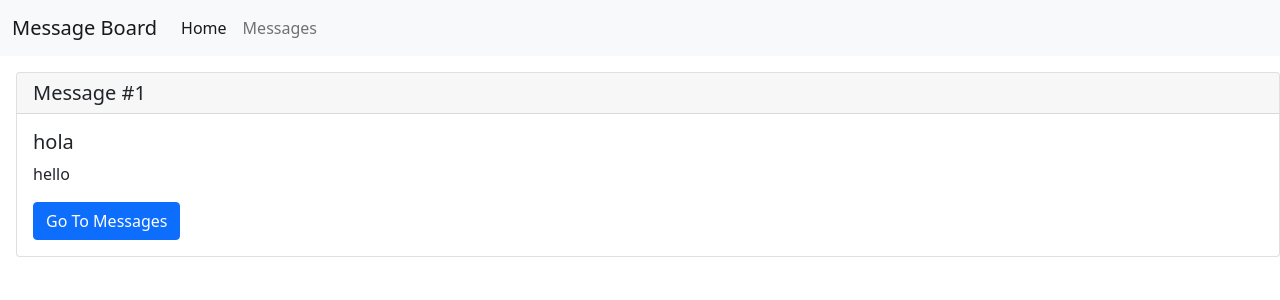
After one commit to iAmKevinCruz/unit_111_flask_mb_sqlalchemy, a Flask app: page /messages/1 in a window 1280 px wide. The commit adds this page. Shown: the top 300 px of the page. Run offline with Flask 2, Linux system fonts and the light colour scheme; data comes from the database, SQL or seed files in the repository.

Commit message:
added more funciontality to the buttons

```diff
--- a/app/routes.py
+++ b/app/routes.py
@@ -1,4 +1,4 @@
-from flask import request
+from flask import request, render_template
 from app import db, app
 from app.database import Message
 
@@ -21,7 +21,13 @@ def create_message():
 
 @app.get("/messages")
 def read_all_messages():
-    return Message.query.all()
+    messages = Message.query.all()
+    return render_template("message_list.html", message_list=messages)
+
+@app.get("/messages/<pk>")
+def read_messages_by_id(pk):
+    message = Message.query.filter_by(id=pk).first()
+    return render_template("message_detail.html", message=message)
 
 @app.get("/greeting/<name>")
 def greet(name):
--- /dev/null
+++ b/app/templates/base.html
@@ -0,0 +1,45 @@
+<!DOCTYPE html>
+<html lang="en">
+<head>
+    <meta charset="UTF-8">
+    <meta http-equiv="X-UA-Compatible" content="IE=edge">
+    <meta name="viewport" content="width=device-width, initial-scale=1.0">
+    <link href="https://cdn.jsdelivr.net/npm/bootstrap@5.1.3/dist/css/bootstrap.min.css" rel="stylesheet" integrity="sha384-1BmE4kWBq78iYhFldvKuhfTAU6auU8tT94WrHftjDbrCEXSU1oBoqyl2QvZ6jIW3" crossorigin="anonymous">
+    <title>{%block title %}Message Board{%endblock title %}</title>
+</head>
+<body>
+    <nav class="navbar navbar-expand-lg navbar-light bg-light">
+        <div class="container-fluid">
+            <a class="navbar-brand" href="#">Message Board</a>
+            <button class="navbar-toggler"
+                    type="button"
+                    data-bs-toggle="collapse"
+                    data-bs-target="#navbarNav"
+                    aria-controls="navbarNav"
+                    aria-expanded="false"
+                    aria-label="Toggle navigation">
+            <span class="navbar-toggler-icon"></span>
+            </button>
+            <div class="collapse navbar-collapse" id="navbarNav">
+            <ul class="navbar-nav">
+                <li class="nav-item">
+                <a class="nav-link active"
+                    aria-current="page"
+                    href="#">Home</a>
+                </li>
+                <li class="nav-item">
+                <a class="nav-link"
+                    href="{{ url_for('read_all_messages') }}">Messages</a>
+                </li>
+            </ul>
+            </div>
+        </div>
+        </nav>
+
+        <div class="ms-3 mt-3">
+            {% block content %}
+            {% endblock content %}
+        </div>
+    <script src="https://cdn.jsdelivr.net/npm/bootstrap@5.1.3/dist/js/bootstrap.bundle.min.js" integrity="sha384-ka7Sk0Gln4gmtz2MlQnikT1wXgYsOg+OMhuP+IlRH9sENBO0LRn5q+8nbTov4+1p" crossorigin="anonymous"></script>
+</body>
+</html>
--- /dev/null
+++ b/app/templates/message_detail.html
@@ -0,0 +1,12 @@
+{% extends 'base.html' %}
+
+{% block content %}
+    <div class="card">
+        <h5 class="card-header">Message #{{ message.id }}</h5>
+        <div class="card-body">
+            <h5 class="card-title">{{ message.title }}</h5>
+            <p class="card-text">{{ message.body }}</p>
+            <a href="{{ url_for('read_all_messages') }}" class="btn btn-primary">Go To Messages</a>
+        </div>
+    </div>
+{% endblock content %}
--- a/run.py
+++ /dev/null
@@ -1 +0,0 @@
-from app import app
```
Also changed, not shown: app/templates/home.html (+7 -1 lines), app/templates/message_list.html (added, +19 -0 lines), 1 other file.
